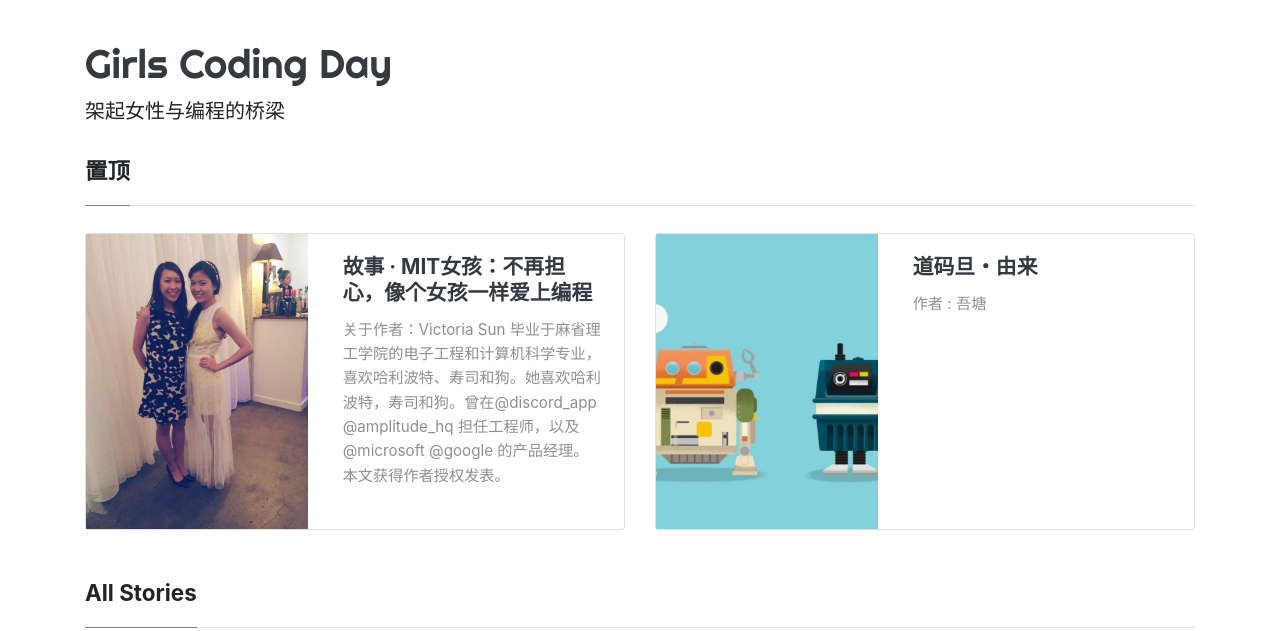
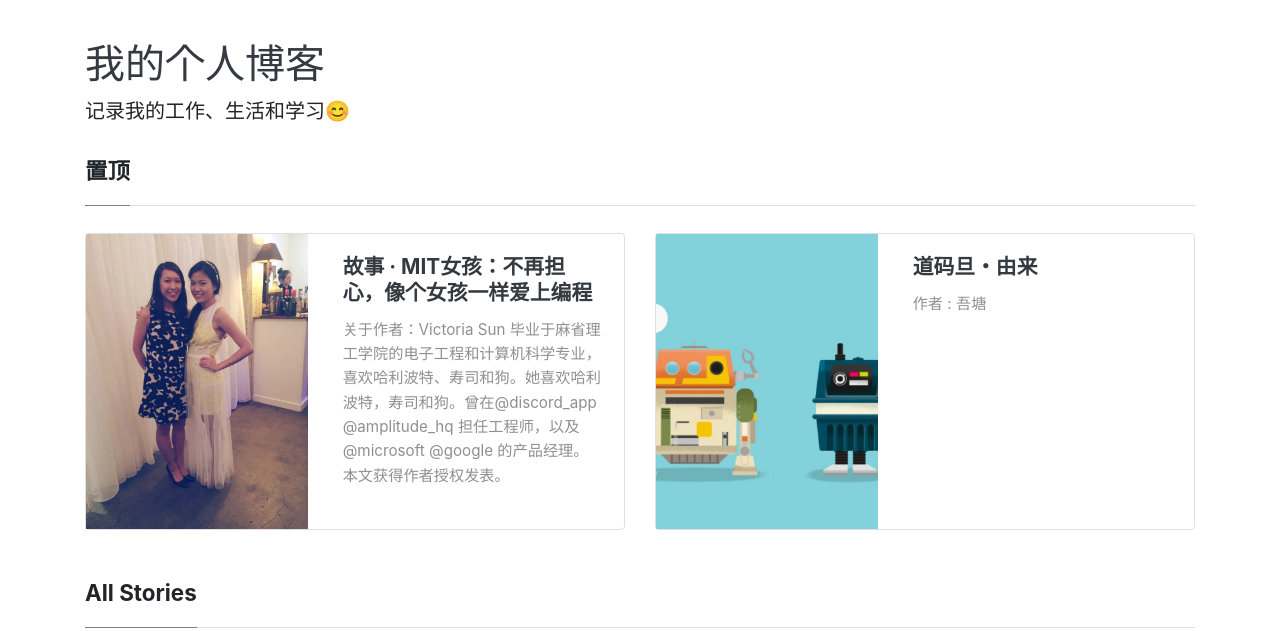
Before and after one commit to Namei112/my-frist-web, a Jekyll site: the page built from index.html, in a window 1280 px wide and 900 px high, cut to the strip 0-631 px from the top of the window. Built offline with Jekyll 4.4.1, drawn with Linux system fonts in a browser that asks for light colours; nearby versions of some CDN libraries; the list of posts is cut into pages by our own code; some of the changed text lies outside the part shown.

Commit message:
更新配置文件

```diff
--- a/_config.yml
+++ b/_config.yml
@@ -1,12 +1,12 @@
 # "/" + 仓库的名字. 资源文件的路径组成部分
-baseurl: "/Girls-Coding-Day-Jekyll-blog-2"
+baseurl: "/my-frist-web"
 
 # 网页的标题
-title: "Girls Coding Day"
+title: "我的个人博客"
 # 网站的主标题
-name: "Girls Coding Day"
+name: "我的个人博客"
 # 网站副标题
-description: "架起女性与编程的桥梁"
+description: "记录我的工作、生活和学习😊"
 
 # 分页配置
 # 每页文章数量
```
